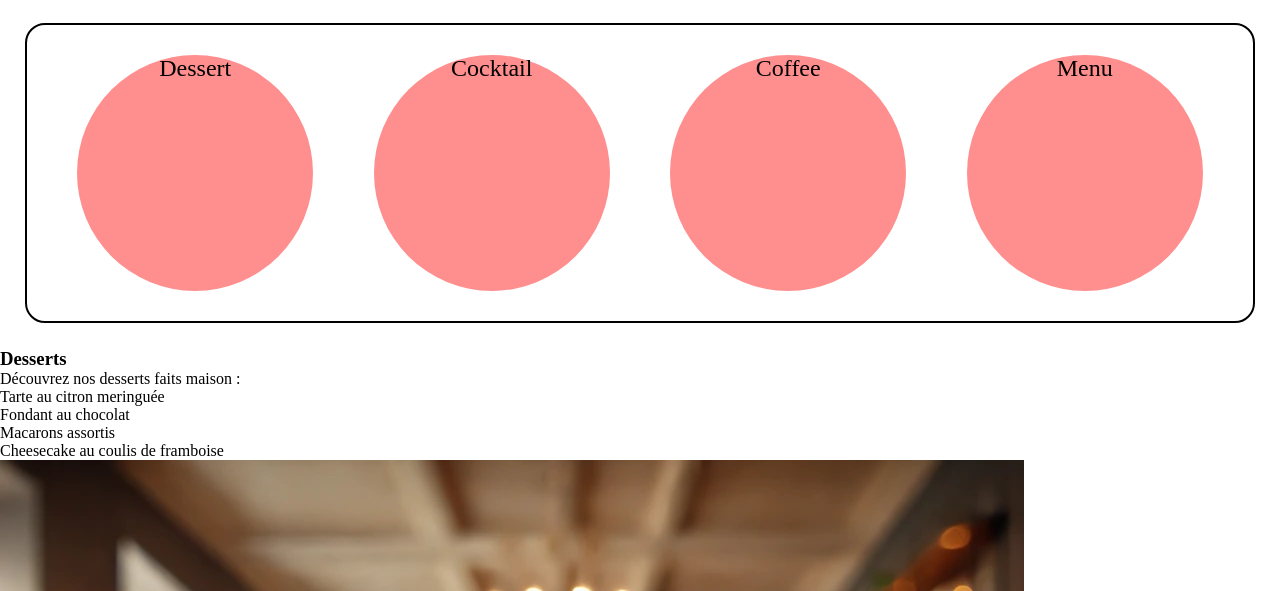
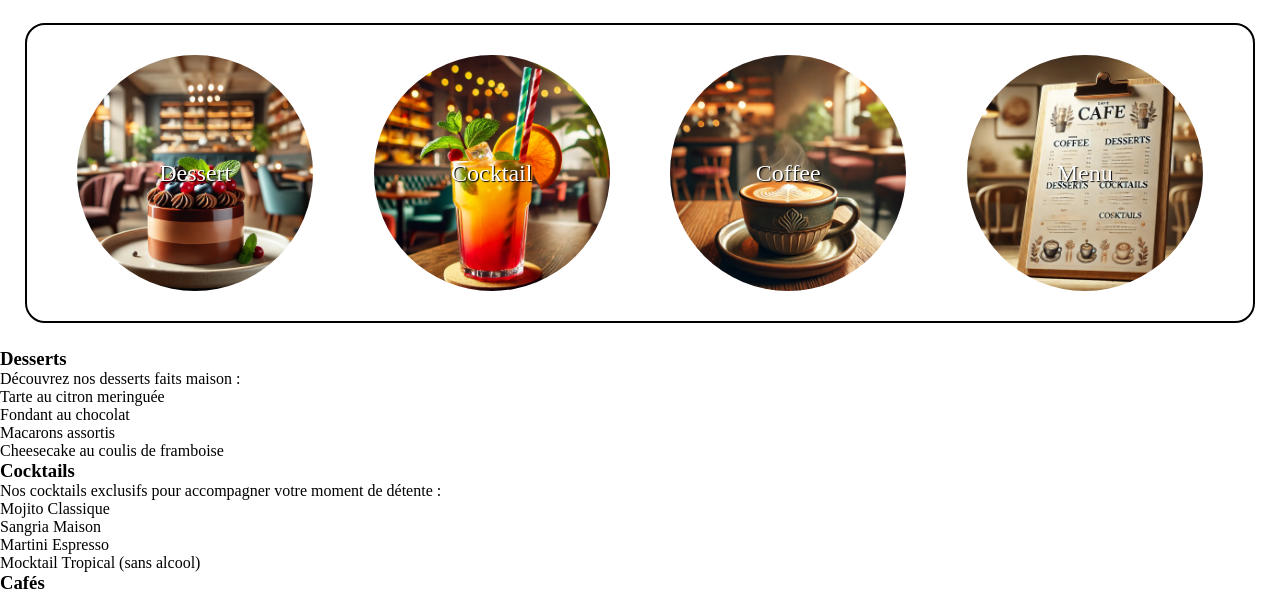
Before and after one commit to Lenitra/fWebExoChat, a plain HTML site: page index.html in a window 1280 px wide. Shown: the part 207-798 px from the top of the page. Drawn offline with Linux system fonts and the light colour scheme; files whose address does not match are found by name.

Commit message:
Mise à jour du style des liens de navigation et ajout d'images d'arrière-plan pour chaque élément. Réactivation de l'auto-rafraîchissement de la page et suppression des images de section.

```diff
--- a/index.html
+++ b/index.html
@@ -9,7 +9,7 @@
     <link rel="stylesheet" href="style.css">
 
     <!-- autorefresh -->
-    <!-- <meta http-equiv="refresh" content="1"> -->
+    <meta http-equiv="refresh" content="1">
 </head>
 
 <body>
@@ -40,7 +40,6 @@
                 <li>Macarons assortis</li>
                 <li>Cheesecake au coulis de framboise</li>
             </ul>
-            <img src="dessert.jpg" alt="Photo de desserts">
         </section>
 
         <section id="cocktail">
@@ -52,7 +51,6 @@
                 <li>Martini Espresso</li>
                 <li>Mocktail Tropical (sans alcool)</li>
             </ul>
-            <img src="cocktail.jpg" alt="Photo de cocktails">
         </section>
 
         <section id="coffee">
@@ -64,7 +62,6 @@
                 <li>Latte Macchiato</li>
                 <li>Cold Brew</li>
             </ul>
-            <img src="coffee.jpg" alt="Photo de cafés">
         </section>
 
         <section id="menu">
@@ -75,7 +72,6 @@
                 <li><strong>Plats :</strong> Burger maison, Quiche lorraine, Raviolis végétariens</li>
                 <li><strong>Boissons :</strong> Thé glacé, Smoothies, Jus pressés</li>
             </ul>
-            <img src="menu.jpg" alt="Photo de plats du menu">
         </section>
     </main>
 
--- a/style.css
+++ b/style.css
@@ -56,13 +56,37 @@ nav {
 nav a {
     text-align: center;
     text-decoration: none;
-    color: #000;
+    color: #ffffff;
+    text-shadow: #000 1px 1px 1px;
     font-size: 1.5em;
     margin: 10px;
     border-radius: 50%;
     background-color: #ff000071;
     width: calc(20vw - 20px);
     height: calc(20vw - 20px);
+    display: flex;
+    justify-content: center;
+    align-items: center;
+}
+
+nav a:nth-child(1) {
+    background-image: url("assets/dessert.jpg");
+    background-size: cover;
+}
+
+nav a:nth-child(2) {
+    background-image: url("assets/cocktail.jpg");
+    background-size: cover;
+}
+
+nav a:nth-child(3) {
+    background-image: url("assets/cafe.jpg");
+    background-size: cover;
+}
+
+nav a:nth-child(4) {
+    background-image: url("assets/menu.jpg");
+    background-size: cover;
 }
 
 /* #endregion */
```
Also changed, not shown: assets/cafe.jpg (added), assets/chat1.jpg (renamed from chat1.jpg), assets/chat2.jpg (renamed from chat2.jpg), assets/cocktail.jpg (added), assets/dessert.jpg (renamed from dessert.jpg), assets/menu.jpg (added).
